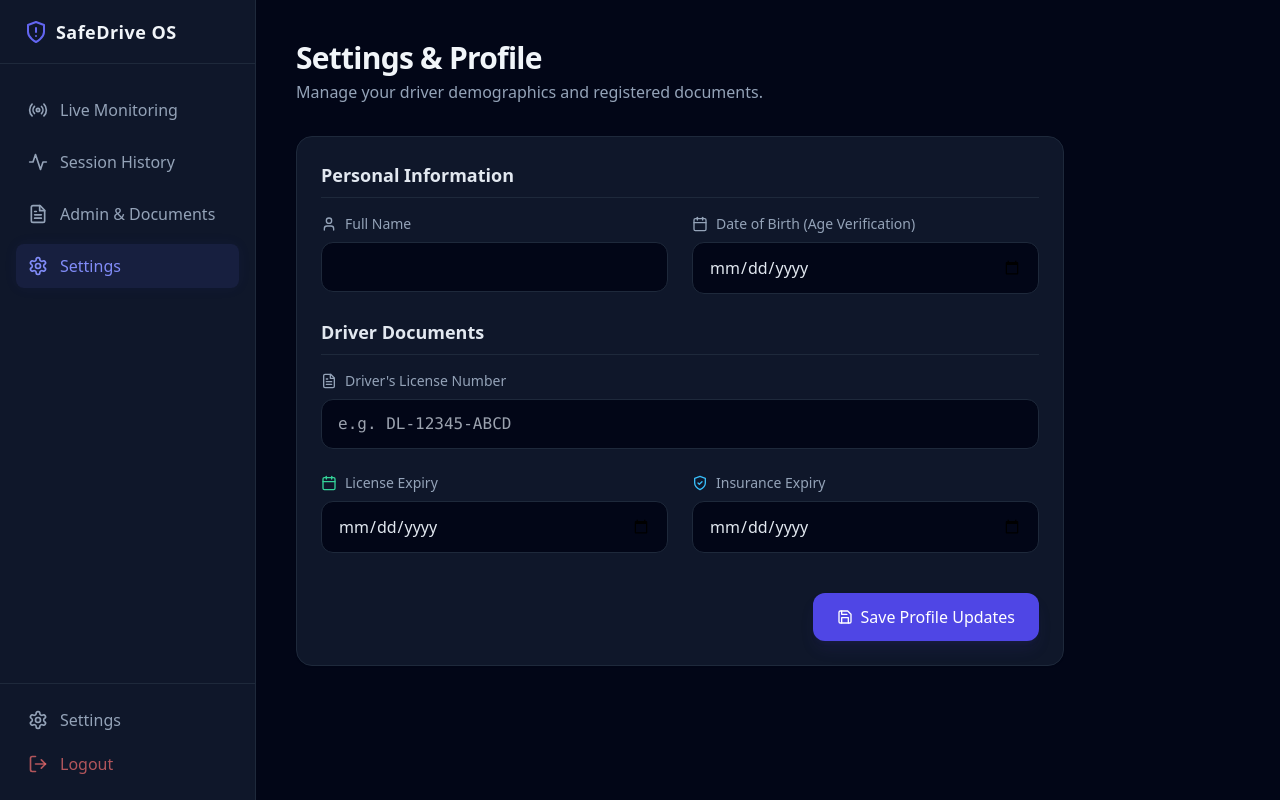
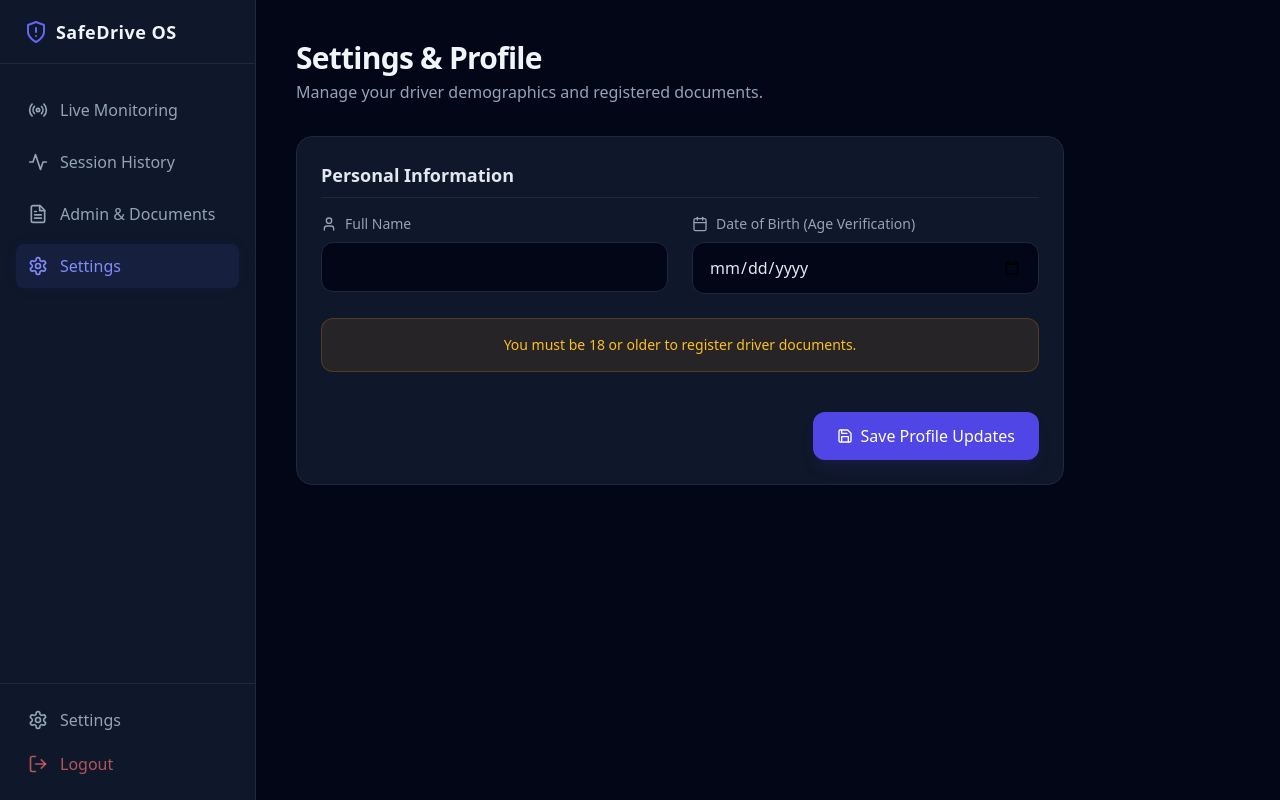
Before and after one commit to Raj-Singh-SWE/focus-guard, a Next.js app in the folder frontend/: page /dashboard/settings in a window 1280 px wide. Built offline with nearby package versions, Linux system fonts and the light colour scheme; no server answers; sample sign-in values are in the browser's storage.

Commit message:
fix: dynamically reveal License document settings only for users age 18+

```diff
--- a/frontend/app/dashboard/settings/page.tsx
+++ b/frontend/app/dashboard/settings/page.tsx
@@ -19,6 +19,16 @@ export default function SettingsPage() {
     const [isLoading, setIsLoading] = useState(true);
     const [isSaving, setIsSaving] = useState(false);
     const [message, setMessage] = useState("");
+
+    const calculateAge = (dobString: string) => {
+        if (!dobString) return 0;
+        const dob = new Date(dobString);
+        const ageDifMs = Date.now() - dob.getTime();
+        const ageDate = new Date(ageDifMs);
+        return Math.abs(ageDate.getUTCFullYear() - 1970);
+    };
+
+    const currentAge = calculateAge(profile.dob);
 
     useEffect(() => {
         fetch(`${config.API_BASE_URL}/api/user/1`)
@@ -124,7 +134,8 @@ export default function SettingsPage() {
                     </div>
                 </div>
 
-                {/* Document Information */}
+                {/* Document Information (Only visible if 18+) */}
+                {currentAge >= 18 ? (
                     <div>
                         <h3 className="text-lg font-semibold text-slate-200 border-b border-slate-800 pb-2 mb-4">Driver Documents</h3>
                         <div className="grid grid-cols-1 sm:grid-cols-2 gap-6">
@@ -170,6 +181,11 @@ export default function SettingsPage() {
                             </div>
                         </div>
                     </div>
+                ) : (
+                    <div className="bg-amber-500/10 border border-amber-500/20 p-4 rounded-xl text-center">
+                        <p className="text-amber-400 text-sm font-medium">You must be 18 or older to register driver documents.</p>
+                    </div>
+                )}
 
                 <div className="pt-4 flex justify-end">
                     <button
```
Lines whose indentation alone changed are shown as unchanged.
